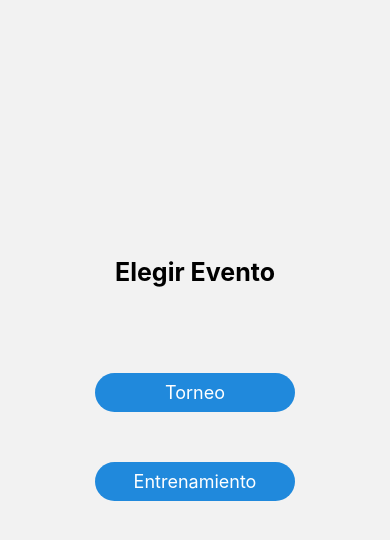
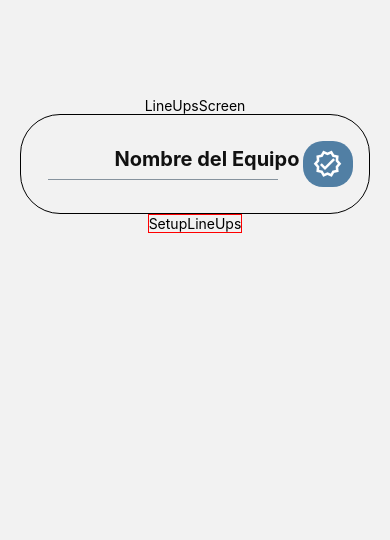
Before and after one commit to JhonFDev/UltimateTracker, a React Native app: screen /lineups in a window 390 px wide. Shown: the top 540 px of the page. Built offline with nearby package versions, Linux system fonts and the light colour scheme.

Commit message:
fix input and button in lineupsscreen

```diff
--- a/App.js
+++ b/App.js
@@ -15,7 +15,7 @@ function App() {
   return (
     <NavigationContainer>
       <Stack.Navigator
-        initialRouteName="welcome"
+        initialRouteName="lineups"
         screenOptions={{ headerShown: false }}
       >
         <Stack.Screen name="welcome" component={WelcomeScreen} />
--- a/screens/match/LineUpsScreen.js
+++ b/screens/match/LineUpsScreen.js
@@ -7,16 +7,50 @@ import {
 } from "react-native";
 import React from "react";
 import SetupLineUps from "../../components/tournament/SetupLineUps";
-import { Button, Input } from "@rneui/themed";
+import { Button, Icon, Input } from "@rneui/themed";
 
 export default function LineUpsScreen() {
   return (
     <SafeAreaView style={styles.safearealineups}>
       <View style={styles.viewlineups}>
         <Text>LineUpsScreen</Text>
-        <View style={{display:"flex", flexDirection:"row", borderWidth:1, justifyContent:"center", alignItems:"center", width:350, height:100,}}>
-        <Input placeholder="Nombre del Equipo" containerStyle={{borderWidth:1, borderRadius:40, width:250}}/>
-        <Button />
+        <View
+          style={{
+            display: "flex",
+            flexDirection: "row",
+            borderWidth: 1,
+            justifyContent: "center",
+            alignItems: "center",
+            width: 350,
+            height: 100,
+            borderRadius: 40,
+            gap: 15,
+          }}
+        >
+          <Input
+            placeholder="Nombre del Equipo"
+            placeholderTextColor={"#111"}
+            containerStyle={{ width: 250 }}
+            inputStyle={{
+              borderColor: "red",
+              borderBottomColor: "white",
+              textAlign: "center",
+              fontSize: 20,
+              fontWeight: "700",
+            }}
+            textContentType="name"
+          />
+          <Button
+            icon={
+              <Icon
+                name="check-decagram-outline"
+                type="material-community"
+                size={30}
+                color={"white"}
+              />
+            }
+            buttonStyle={{ backgroundColor: "#517fa4", borderRadius: 20 }}
+          />
         </View>
         <SetupLineUps />
       </View>
@@ -33,7 +67,7 @@ const styles = StyleSheet.create({
   viewlineups: {
     width: 380,
     height: 650,
-    display:"flex",
-    alignItems:"center"
+    display: "flex",
+    alignItems: "center",
   },
 });
```
Also changed, not shown: assets/Trip.webp (added).
